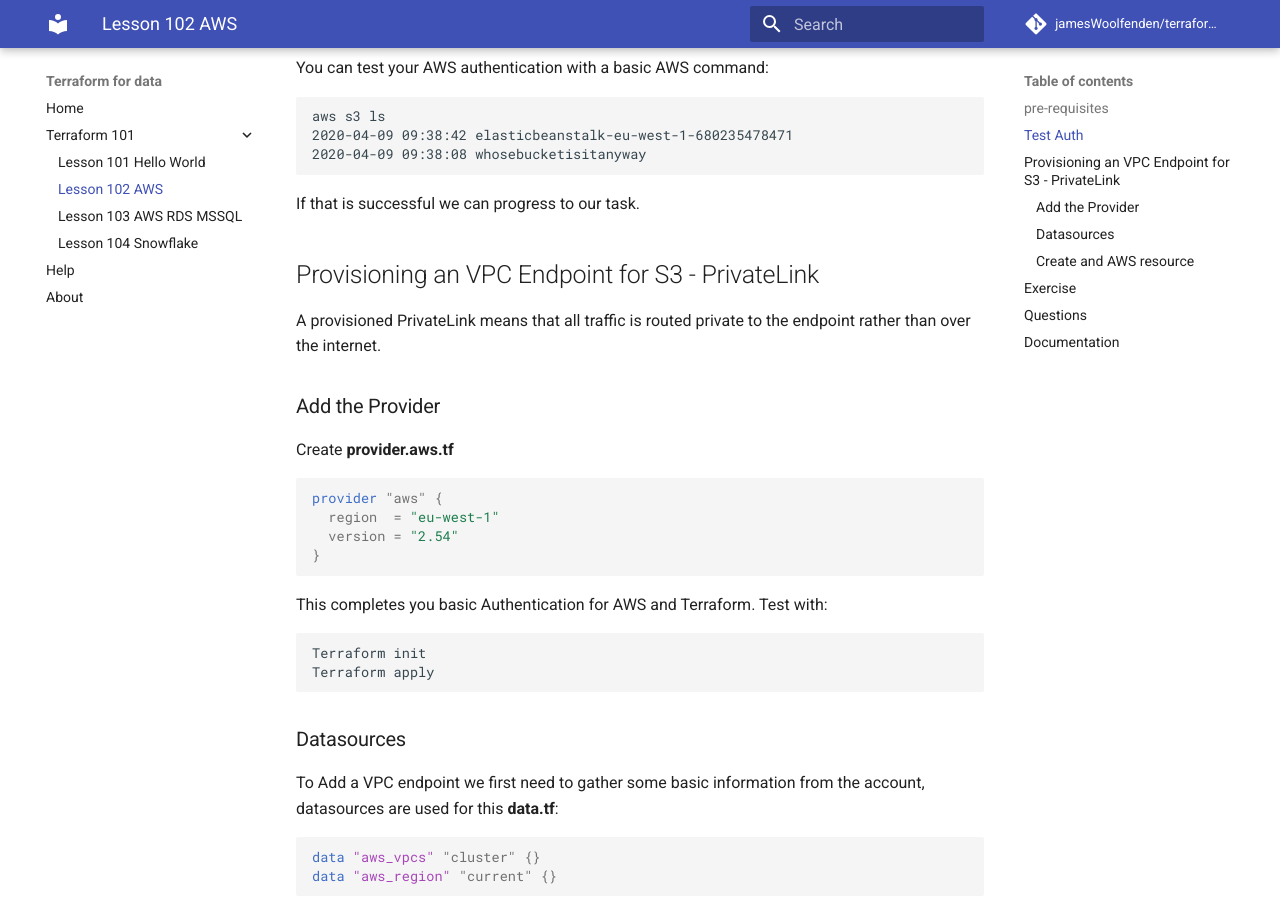
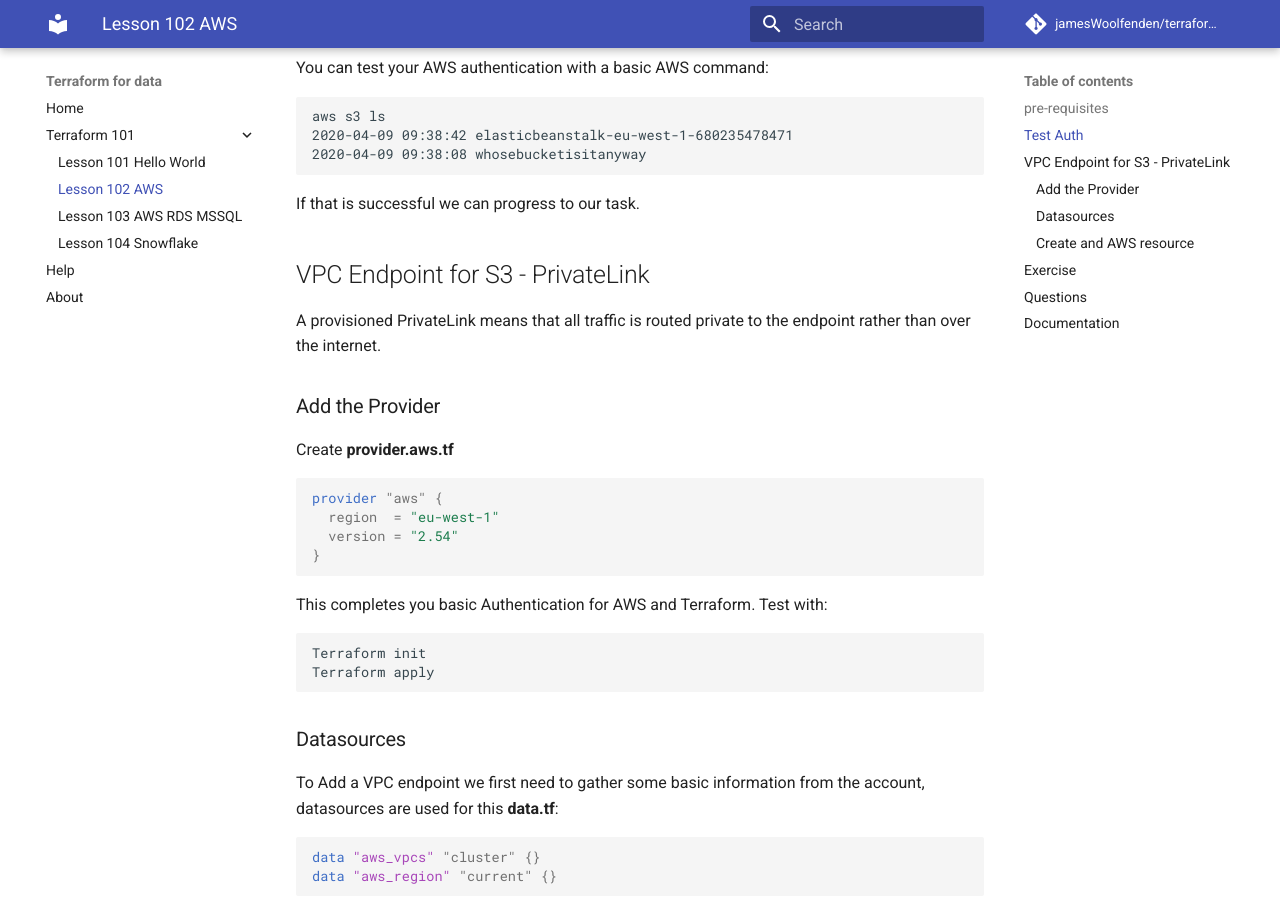
Before and after one commit to JamesWoolfenden/terraform-for-data, an MkDocs documentation site: the page built from docs/lesson2.md, in a window 1280 px wide and 900 px high, scrolled down 640 px. Built offline with MkDocs 1.6.1 and Material for MkDocs 9.7.7, drawn with Linux system fonts in a browser that asks for light colours; comment, search, counter and statistics services are not loaded.

Commit message:
Update lesson2.md

```diff
--- a/docs/lesson2.md
+++ b/docs/lesson2.md
@@ -32,7 +32,7 @@
 
 If that is successful we can progress to our task.
 
-## Provisioning an VPC Endpoint for S3 - PrivateLink
+## VPC Endpoint for S3 - PrivateLink
 
 A provisioned PrivateLink means that all traffic is routed private to the endpoint rather than over the internet.
 
```
